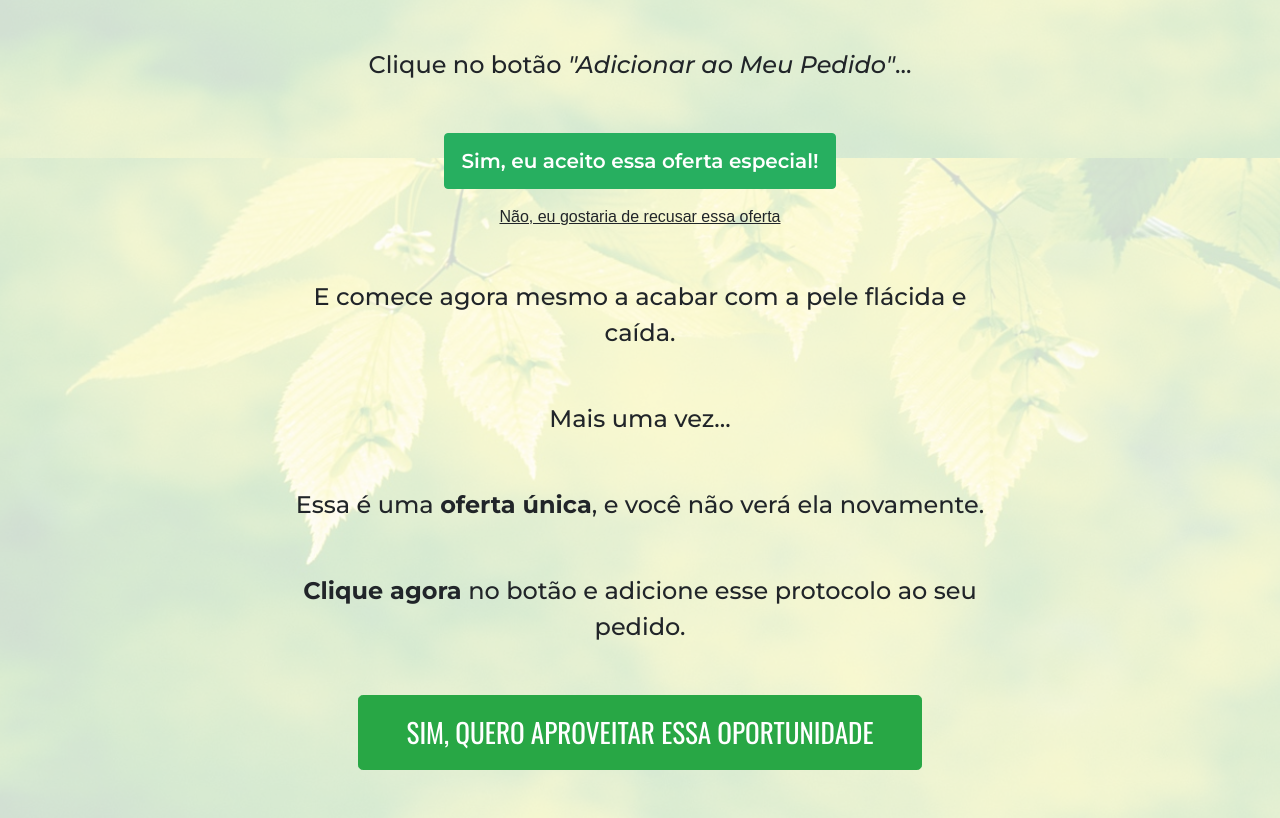
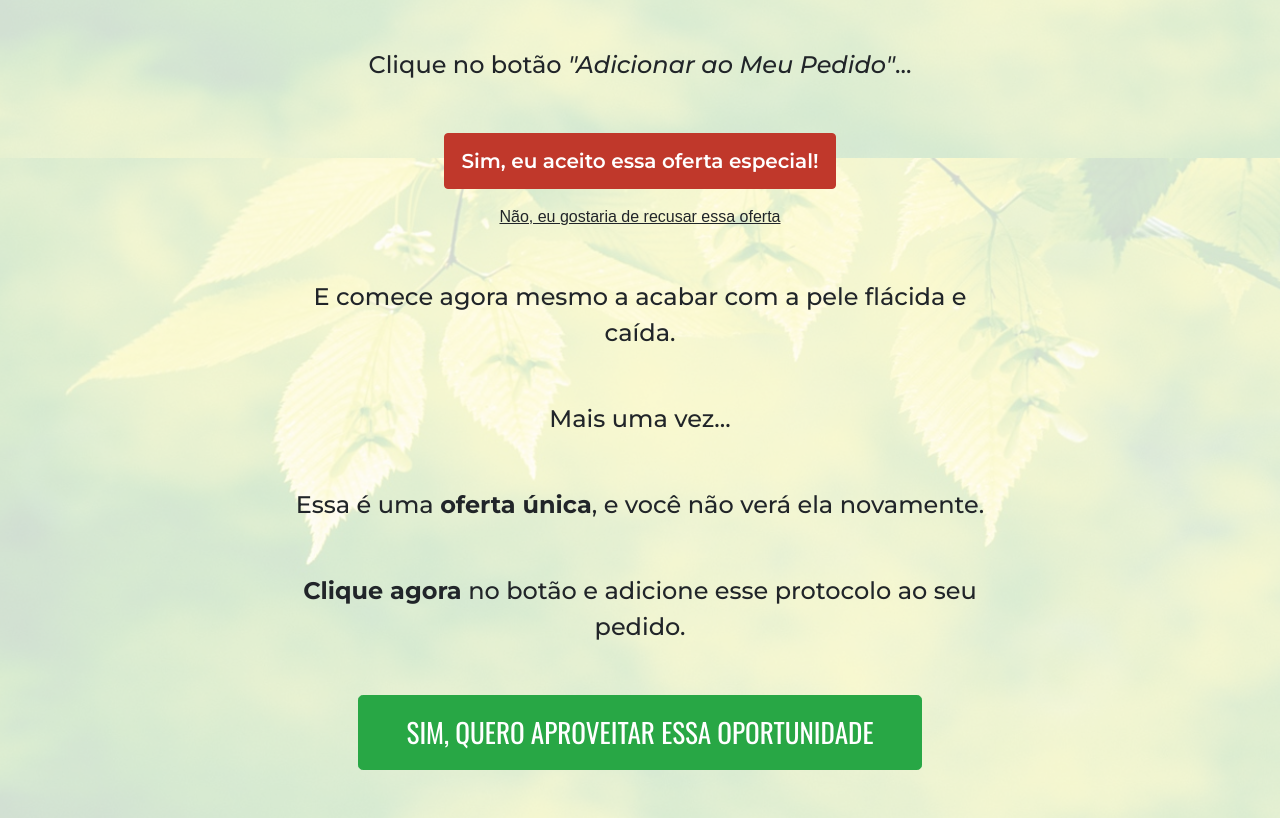
Before and after one commit to torres182128/descontoprotocolozerobarriga.site, a plain HTML site: page ds/index.html in a window 1280 px wide. Shown: the part 1442-2260 px from the top of the page. Drawn offline with nearby package versions, Linux system fonts and the light colour scheme.

Commit message:
Update index.html

```diff
--- a/ds/index.html
+++ b/ds/index.html
@@ -71,7 +71,7 @@
             <!-- CÓDIGO DA KIWIFY -->
 
             <div style="text-align:center">
-          <button id="kiwify-upsell-trigger-8uT5joR" style="background-color:#27AF60;padding:12px 16px;cursor:pointer;color:#FFFFFF;font-weight:600;border-radius:4px;border:1px solid #27AF60;font-size:20px;">Sim, eu aceito essa oferta especial!</button>
+          <button id="kiwify-upsell-trigger-P9CxvDx" style="background-color:#C0382B;padding:12px 16px;cursor:pointer;color:#FFFFFF;font-weight:600;border-radius:4px;border:1px solid #C0382B;font-size:20px;">Sim, eu aceito essa oferta especial!</button>
           <div id="kiwify-upsell-cancel-trigger" style="margin-top:1rem;cursor:pointer;font-size:16px;text-decoration:underline;font-family:sans-serif;">Não, eu gostaria de recusar essa oferta</div>
         </div><script>
             let nextUpsellURL = "";
```
